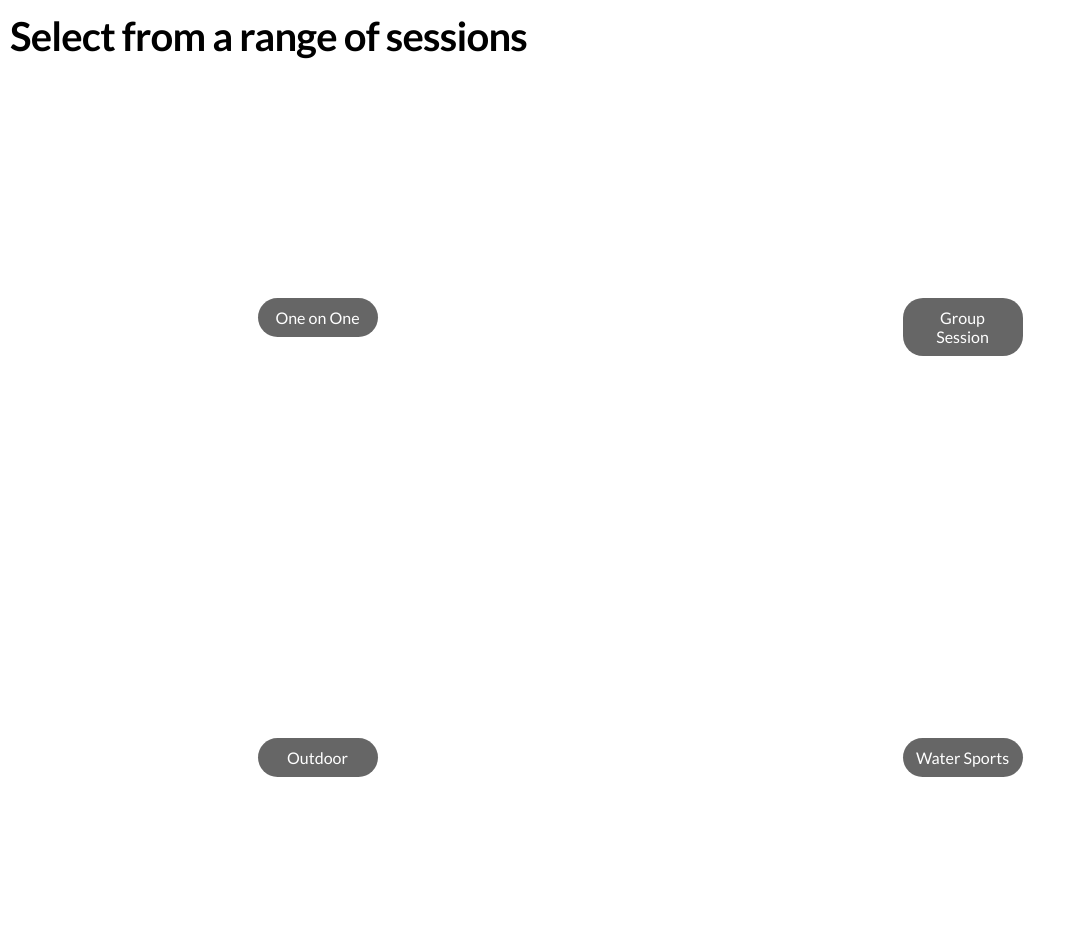
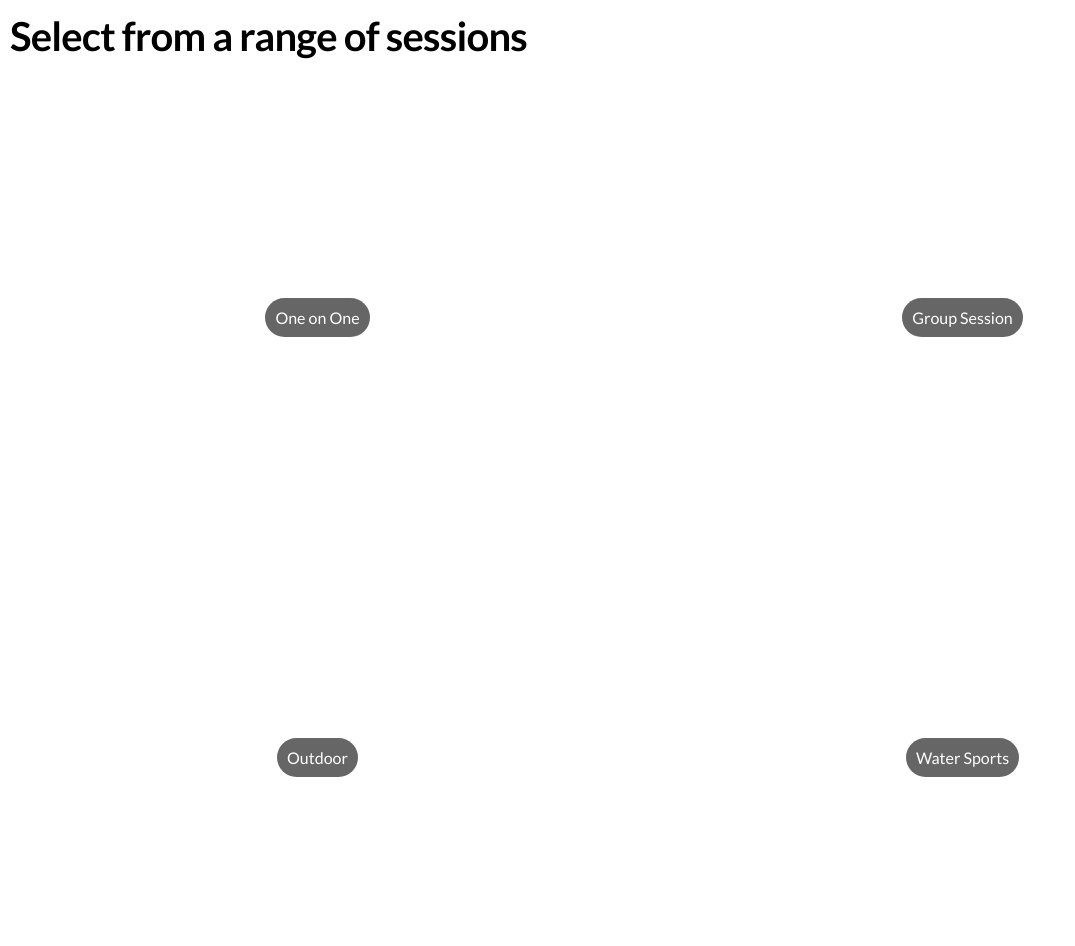
Before and after one commit to mapersson/TRAIND-Website, a plain HTML site: page index.html in a window 1280 px wide. Shown: the part 988-1934 px from the top of the page, without its empty margins (0-1075 px from the left). Drawn offline with Linux system fonts and the light colour scheme.

Commit message:
Update styles.css
Made the width of the session header relative to the text

```diff
--- a/styles/styles.css
+++ b/styles/styles.css
@@ -170,7 +170,7 @@ a {
 .sess_opt_heading {
   position: absolute;
   top: 50%;
-  width: 100px;
+  width: auto;
   padding: 10px;
   border-radius: 20px;
   background-color: rgba(0, 0, 0, 0.6);
```
